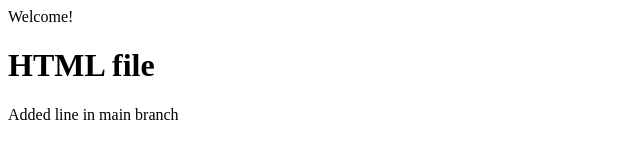
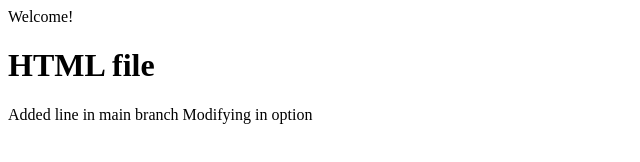
Before and after one commit to PattapagaluBhavyasri/git-test, a plain HTML site: page index.html in a window 1280 px wide. Shown: the whole page, without its empty margins (0-640 px from the left). Drawn offline with Linux system fonts and the light colour scheme.

Commit message:
conflict merge option

```diff
--- a/index.html
+++ b/index.html
@@ -5,4 +5,6 @@ Welcome!
 <h1>HTML file</h1>
 <p>
    Added line in main branch
+   Modifying in option
 </p>
+</body>
```
